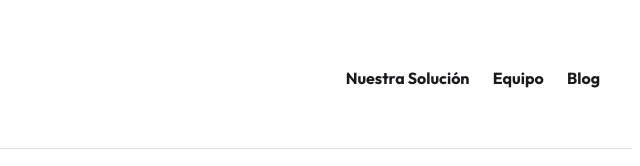
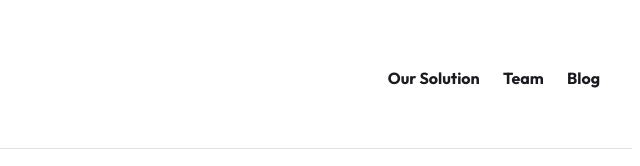
Before and after one commit to Equiparent/equi-parents-bilingual-platform, a website: page en/about_ceo.html in a window 1280 px wide. Shown: the top 166 px of the page, 640-1280 px from the left. Drawn offline with Linux system fonts and the light colour scheme.

```diff
--- a/en/about_ceo.html
+++ b/en/about_ceo.html
@@ -176,8 +176,8 @@
                 <img class="logo" src="../public/horizontal.png" alt="Equi-Parents Logo">
             </a>
             <nav class="navigation">
-                <a rel="preload" href="https://equiparents.app">Nuestra Solución</a>
-                <a href="/es/landing.html#team">Equipo</a>
+                <a rel="preload" href="/en/landing.html#solution">Our Solution</a>
+                <a href="/en/landing.html#team">Team</a>
                 <a href="https://javiera-francisca-rojas-w3y4f5ny.scoreapp.com">Blog</a>
             </nav>
         </div>
```
Also changed, not shown: es/about_ceo.html (+1 -1 lines).
